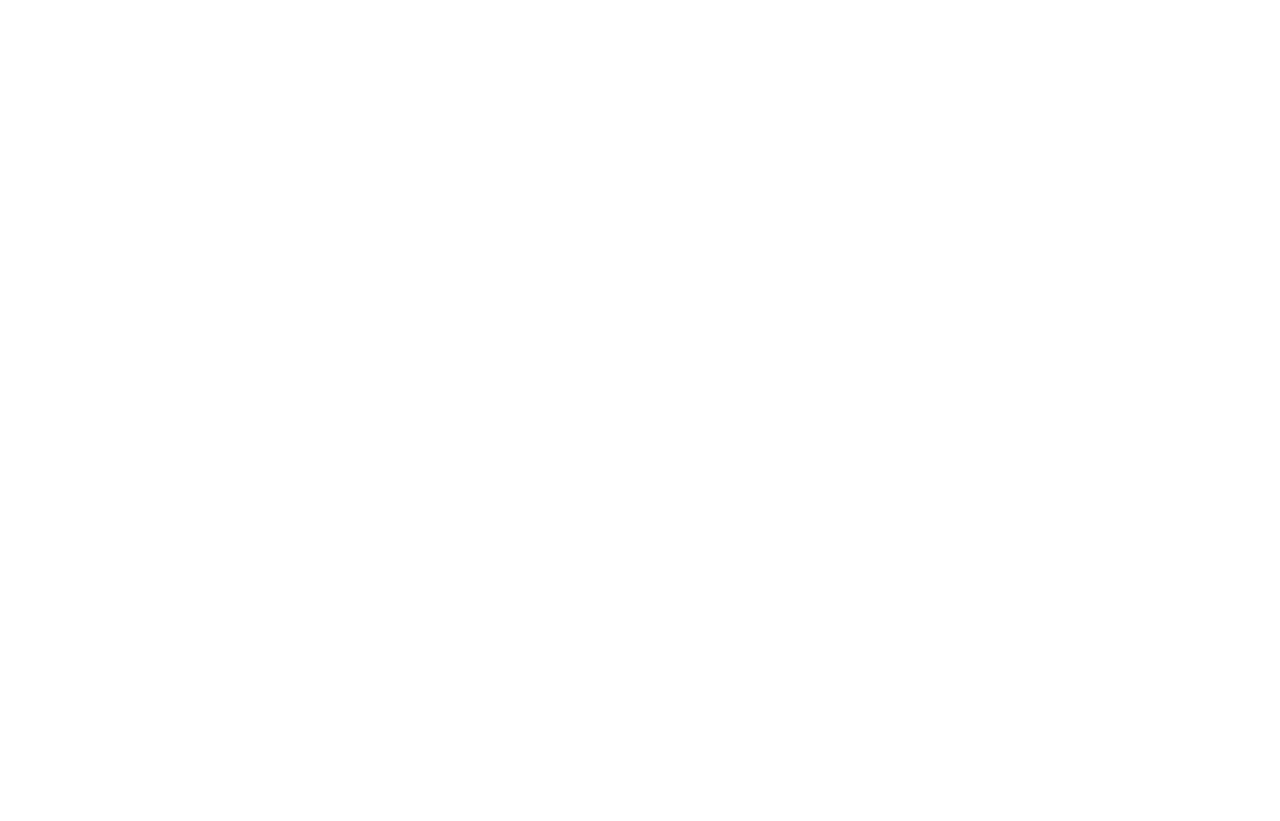
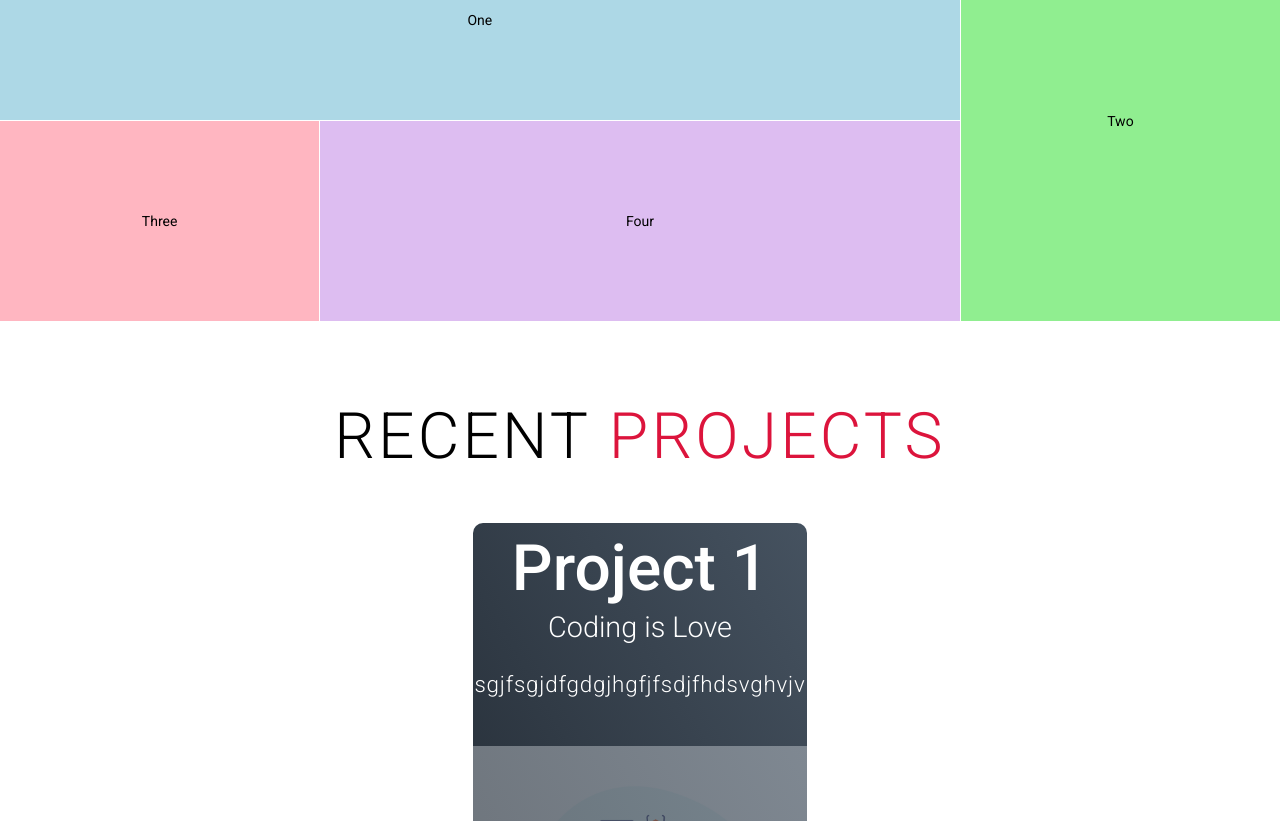
Before and after one commit to Shelton-beep/PersonalPortfolio, an Angular app: page / in a window 1280 px wide. Shown: the part 880-1701 px from the top of the page. Before the commit the page ends 816 px from the top, so only its background shows below. Built offline with nearby package versions, Linux system fonts and the light colour scheme.

Commit message:
added recent projects html section and its css

```diff
--- a/angular.json
+++ b/angular.json
@@ -28,6 +28,7 @@
               "src/assets"
             ],
             "styles": [
+              "./node_modules/@angular/material/prebuilt-themes/indigo-pink.css",
               "src/styles.scss"
             ],
             "scripts": []
@@ -96,6 +97,7 @@
               "src/assets"
             ],
             "styles": [
+              "./node_modules/@angular/material/prebuilt-themes/indigo-pink.css",
               "src/styles.scss"
             ],
             "scripts": []
--- a/package.json
+++ b/package.json
@@ -11,10 +11,12 @@
   "private": true,
   "dependencies": {
     "@angular/animations": "^14.0.0",
+    "@angular/cdk": "^14.1.1",
     "@angular/common": "^14.0.0",
     "@angular/compiler": "^14.0.0",
     "@angular/core": "^14.0.0",
     "@angular/forms": "^14.0.0",
+    "@angular/material": "^14.1.1",
     "@angular/platform-browser": "^14.0.0",
     "@angular/platform-browser-dynamic": "^14.0.0",
     "@angular/router": "^14.0.0",
--- a/src/app/app.component.html
+++ b/src/app/app.component.html
@@ -13,3 +13,74 @@
   </div>
 </section>
 <!--Hero Section-->
+<mat-grid-list cols="4" rowHeight="200px">
+  <mat-grid-tile
+    *ngFor="let tile of tiles"
+    [colspan]="tile.cols"
+    [rowspan]="tile.rows"
+    [style.background]="tile.color"
+  >
+    {{ tile.text }}
+  </mat-grid-tile>
+</mat-grid-list>
+<!--Projects Section-->
+<section id="projects">
+  <div class="projects container">
+    <div class="projects-header">
+      <h1 class="section-title">Recent <span>Projects</span></h1>
+    </div>
+    <div class="all-projects">
+      <div class="project-item">
+        <div class="project-info">
+          <h1>Project 1</h1>
+          <h2>Coding is Love</h2>
+          <p>hsgjfsgjdfgdgjhgfjfsdjfhdsvghvjvh</p>
+        </div>
+        <div class="project-img">
+          <img src="../assets/2517915.jpg" alt="img" />
+        </div>
+      </div>
+      <div class="project-item">
+        <div class="project-info">
+          <h1>Project 2</h1>
+          <h2>Coding is Love</h2>
+          <p>hsgjfsgjdfgdgjhgfjfsdjfhdsvghvjvh</p>
+        </div>
+        <div class="project-img">
+          <img src="../assets/2517915.jpg" alt="img" />
+        </div>
+      </div>
+      <div class="project-item">
+        <div class="project-info">
+          <h1>Project 3</h1>
+          <h2>Coding is Love</h2>
+          <p>hsgjfsgjdfgdgjhgfjfsdjfhdsvghvjvh</p>
+        </div>
+        <div class="project-img">
+          <img src="../assets/2517915.jpg" alt="img" />
+        </div>
+      </div>
+      <div class="project-item">
+        <div class="project-info">
+          <h1>Project 4</h1>
+          <h2>Coding is Love</h2>
+          <p>hsgjfsgjdfgdgjhgfjfsdjfhdsvghvjvh</p>
+        </div>
+        <div class="project-img">
+          <img src="../assets/2517915.jpg" alt="img" />
+        </div>
+      </div>
+      <div class="project-item">
+        <div class="project-info">
+          <h1>Project 5</h1>
+          <h2>Coding is Love</h2>
+          <p>hsgjfsgjdfgdgjhgfjfsdjfhdsvghvjvh</p>
+        </div>
+        <div class="project-img">
+          <img src="../assets/2517915.jpg" alt="img" />
+        </div>
+      </div>
+    </div>
+  </div>
+</section>
+<!--Projects Section-->
--- a/src/app/app.component.scss
+++ b/src/app/app.component.scss
@@ -17,6 +17,22 @@ a {
   display: flex;
   align-items: center;
   justify-content: center;
+}
+
+img {
+  height: 100%;
+  width: 100%;
+  object-fit: cover;
+}
+
+p {
+  color: black;
+  text-align: left;
+  font-size: 1.4rem;
+  font-weight: 300;
+  line-height: 2.5rem;
+  margin-top: 5px;
+  letter-spacing: 0.05rem;
 }
 
 /* Hero Section*/
@@ -154,3 +170,88 @@ a {
   }
 }
 /*KeyFrames*/
+.section-title {
+  font-size: 4rem;
+  font-weight: 300;
+  color: black;
+  margin-bottom: 10px;
+  text-transform: uppercase;
+  letter-spacing: 0.2rem;
+  text-align: center;
+}
+.section-title span {
+  color: crimson;
+}
+
+/* Projects Section */
+#projects .projects {
+  flex-direction: column;
+  max-width: 1200px;
+  margin: 0 auto;
+  padding: 100px 0;
+}
+#projects .projects-header h1 {
+  margin-bottom: 50px;
+}
+#projects .all-projects {
+  display: flex;
+  align-items: center;
+  justify-content: center;
+  flex-direction: column;
+}
+#projects .project-item {
+  display: flex;
+  align-items: center;
+  justify-content: center;
+  flex-direction: column;
+  width: 80%;
+  margin: 20px auto;
+  overflow: hidden;
+  border-radius: 10px;
+}
+#projects .project-info {
+  padding: 30px;
+  flex-basis: 50%;
+  background-image: linear-gradient(60deg, #29323c 0%, #485563 100%);
+  height: 100%;
+  display: flex;
+  align-items: center;
+  justify-content: center;
+  flex-direction: column;
+  color: white;
+}
+#projects .project-info h1 {
+  font-size: 4rem;
+  font-weight: 500;
+}
+#projects .project-info h2 {
+  font-size: 1.8rem;
+  font-weight: 300;
+  margin-top: 10px;
+}
+#projects .project-info p {
+  color: white;
+}
+#projects .project-img {
+  flex-basis: 50%;
+  height: 300px;
+  overflow: hidden;
+  position: relative;
+}
+#projects .project-img::after {
+  content: "";
+  position: absolute;
+  left: 0;
+  top: 0;
+  height: 100%;
+  width: 100%;
+  background-image: linear-gradient(60deg, #29323c 0%, #485563 100%);
+  opacity: 0.7;
+}
+#projects .project-img img {
+  transition: 0.3s ease transform;
+}
+#projects .project-item:hover .project-img img {
+  transform: scale(1.1);
+}
+/* End of Projects Section */
--- a/src/app/app.component.ts
+++ b/src/app/app.component.ts
@@ -1,4 +1,11 @@
 import { Component } from '@angular/core';
+
+export interface Tile {
+  color: string;
+  cols: number;
+  rows: number;
+  text: string;
+}
 
 @Component({
   selector: 'app-root',
@@ -7,4 +14,11 @@ import { Component } from '@angular/core';
 })
 export class AppComponent {
   title = 'PersonalPortfolio';
+
+  tiles: Tile[] = [
+    { text: 'One', cols: 3, rows: 1, color: 'lightblue' },
+    { text: 'Two', cols: 1, rows: 2, color: 'lightgreen' },
+    { text: 'Three', cols: 1, rows: 1, color: 'lightpink' },
+    { text: 'Four', cols: 2, rows: 1, color: '#DDBDF1' },
+  ];
 }
--- a/src/index.html
+++ b/src/index.html
@@ -6,8 +6,11 @@
   <base href="/">
   <meta name="viewport" content="width=device-width, initial-scale=1">
   <link rel="icon" type="image/x-icon" href="favicon.ico">
+  <link rel="preconnect" href="https://fonts.gstatic.com">
+  <link href="https://fonts.googleapis.com/css2?family=Roboto:wght@300;400;500&display=swap" rel="stylesheet">
+  <link href="https://fonts.googleapis.com/icon?family=Material+Icons" rel="stylesheet">
 </head>
-<body>
+<body class="mat-typography">
   <app-root></app-root>
 </body>
 </html>
--- a/src/styles.scss
+++ b/src/styles.scss
@@ -1 +1,4 @@
 /* You can add global styles to this file, and also import other style files */
+
+html, body { height: 100%; }
+body { margin: 0; font-family: Roboto, "Helvetica Neue", sans-serif; }
```
Also changed, not shown: src/app/app.module.ts (+7 -1 lines), 1 other file (tests, documents, lock files or other folders).
